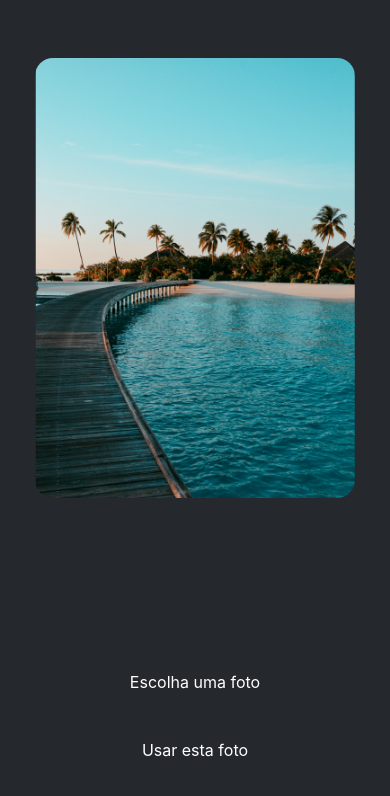
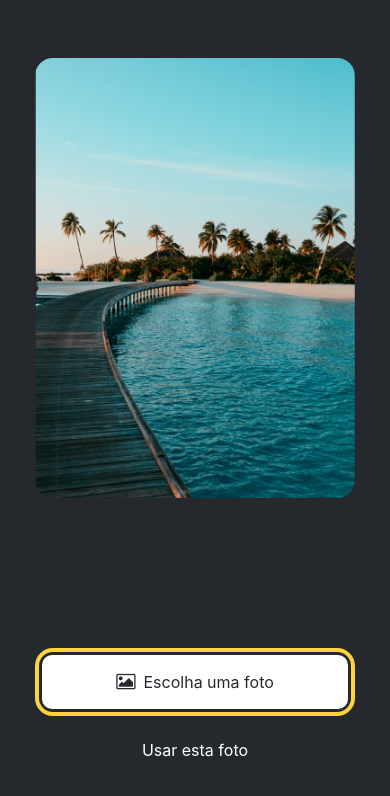
Before and after one commit to devwee/sticker-smash, a React Native app: screen / in a window 390 px wide. Shown: the top 796 px of the page. Built offline with nearby package versions, Linux system fonts and the light colour scheme.

Commit message:
added theme in button on the app.js

```diff
--- a/App.js
+++ b/App.js
@@ -13,7 +13,7 @@ export default function App() {
         <ImageViewer placeholderImageSource={PlaceholderImage} />
       </View>
       <View style={styles.footerContainer}>
-        <Button label="Escolha uma foto"></Button>
+        <Button theme="primary" label="Escolha uma foto"></Button>
         <Button label="Usar esta foto"></Button>
       </View>
       <StatusBar style="auto" />
```
